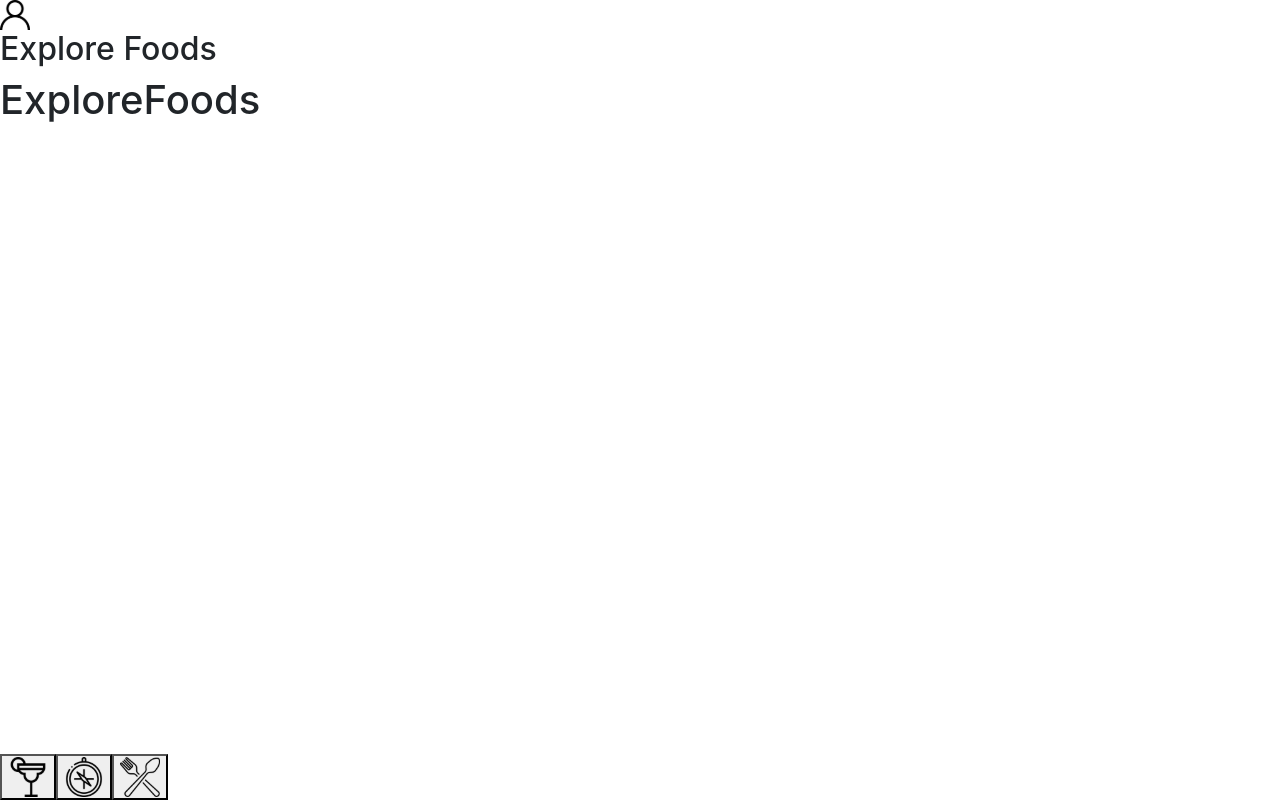
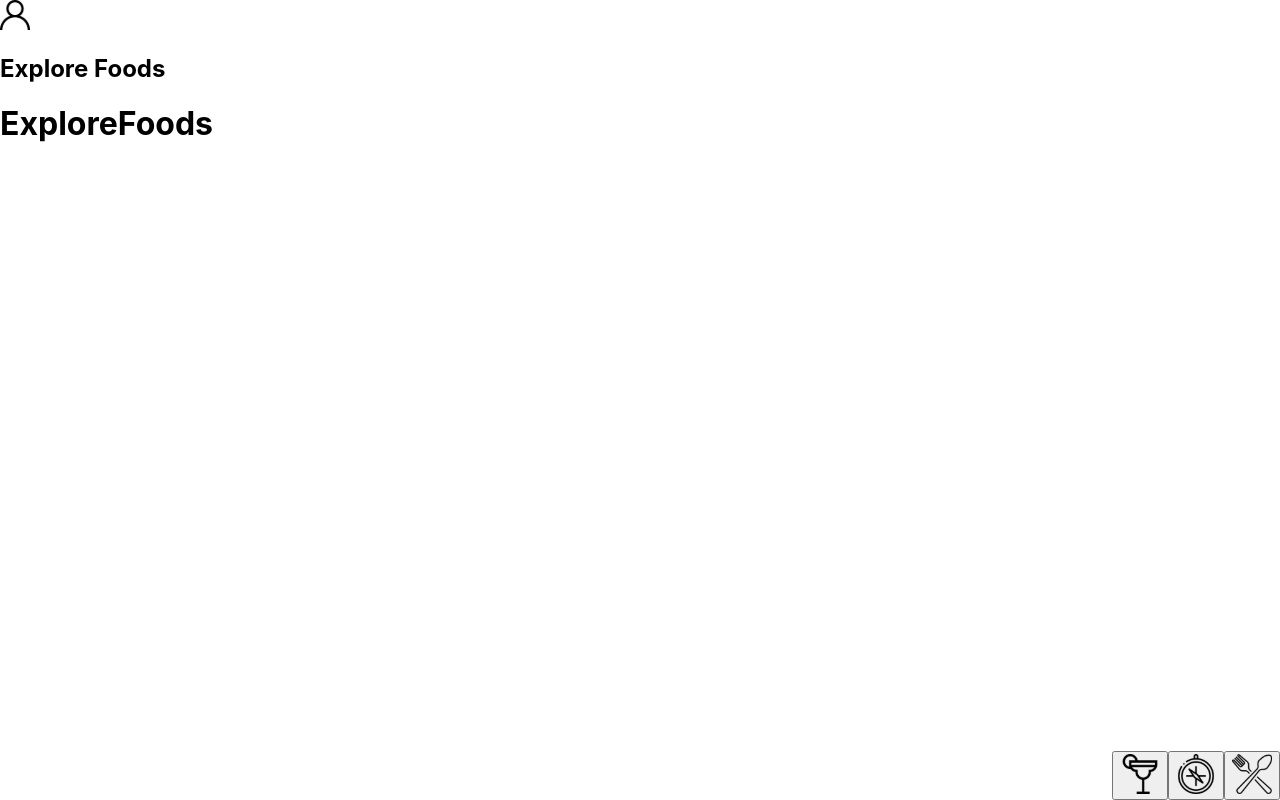
Before and after one commit to carolcabralm/Projeto_App_de_Receitas, a React (Create React App) app: page /explore/foods in a window 1280 px wide. Built offline with nearby package versions, Linux system fonts and the light colour scheme.

Commit message:
:recycle: fix: posição de width=360px e height=640px no HTML

```diff
--- a/public/index.html
+++ b/public/index.html
@@ -4,7 +4,7 @@
 <head>
   <meta charset="utf-8" />
   <link rel="icon" href="%PUBLIC_URL%/favicon.ico" />
-  <meta name="viewport" content="width=device-width, initial-scale=1" />
+  <meta name="viewport" content="width=360px, height=640px" />
   <meta name="theme-color" content="#000000" />
   <meta name="description" content="Web site created using create-react-app" />
   <link rel="apple-touch-icon" href="%PUBLIC_URL%/logo192.png" />
@@ -23,7 +23,7 @@
       Learn how to configure a non-root public URL by running `npm run build`.
     -->
   <link href="https://fonts.googleapis.com/css?family=Montserrat&display=swap" rel="stylesheet">
-  <title>React App</title>
+  <title>appFood</title>
 </head>
 
 <body>
--- a/src/components/Footer.js
+++ b/src/components/Footer.js
@@ -3,12 +3,11 @@ import { Link } from 'react-router-dom';
 import drinkIcon from '../images/drinkIcon.svg';
 import exploreIcon from '../images/exploreIcon.svg';
 import mealIcon from '../images/mealIcon.svg';
-import 'bootstrap/dist/css/bootstrap.min.css';
 
 function Footer() {
   return (
     <footer
-      className="fixed-bottom"
+      style={ { position: 'absolute', bottom: 0, right: 0 } }
       data-testid="footer"
     >
       <Link to="/drinks">
```
